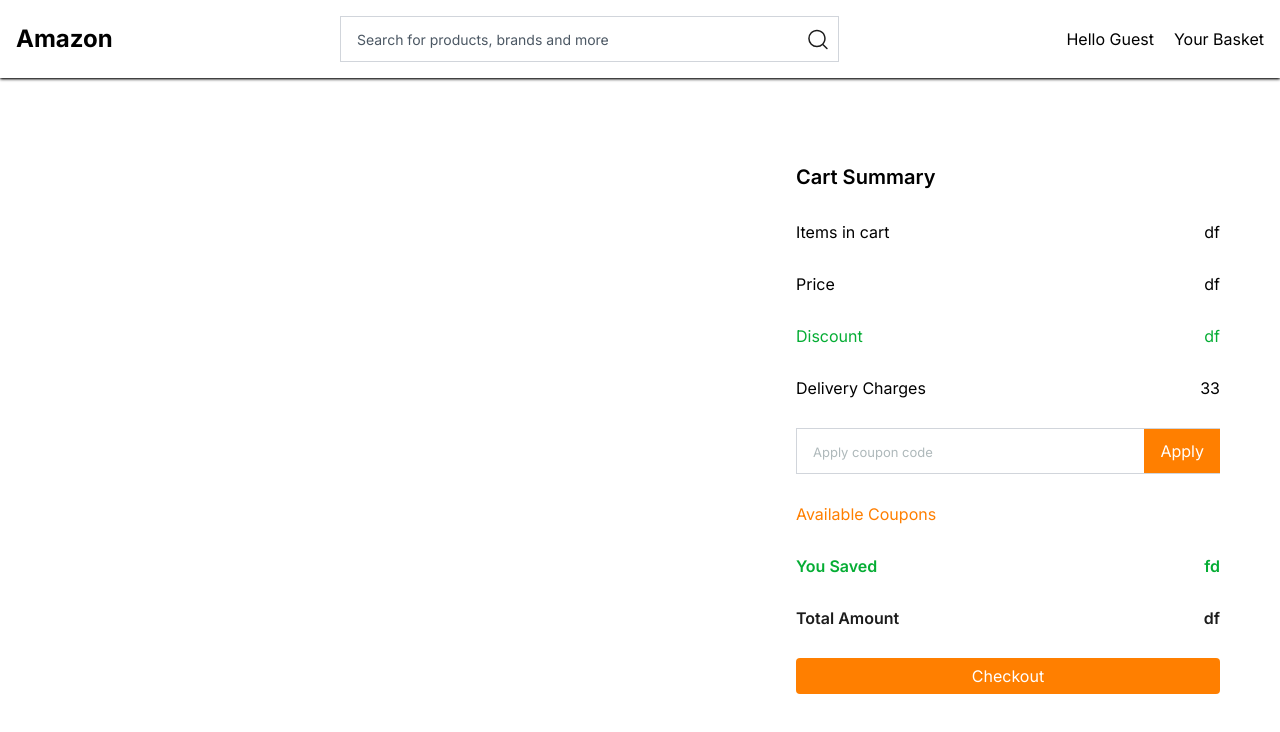
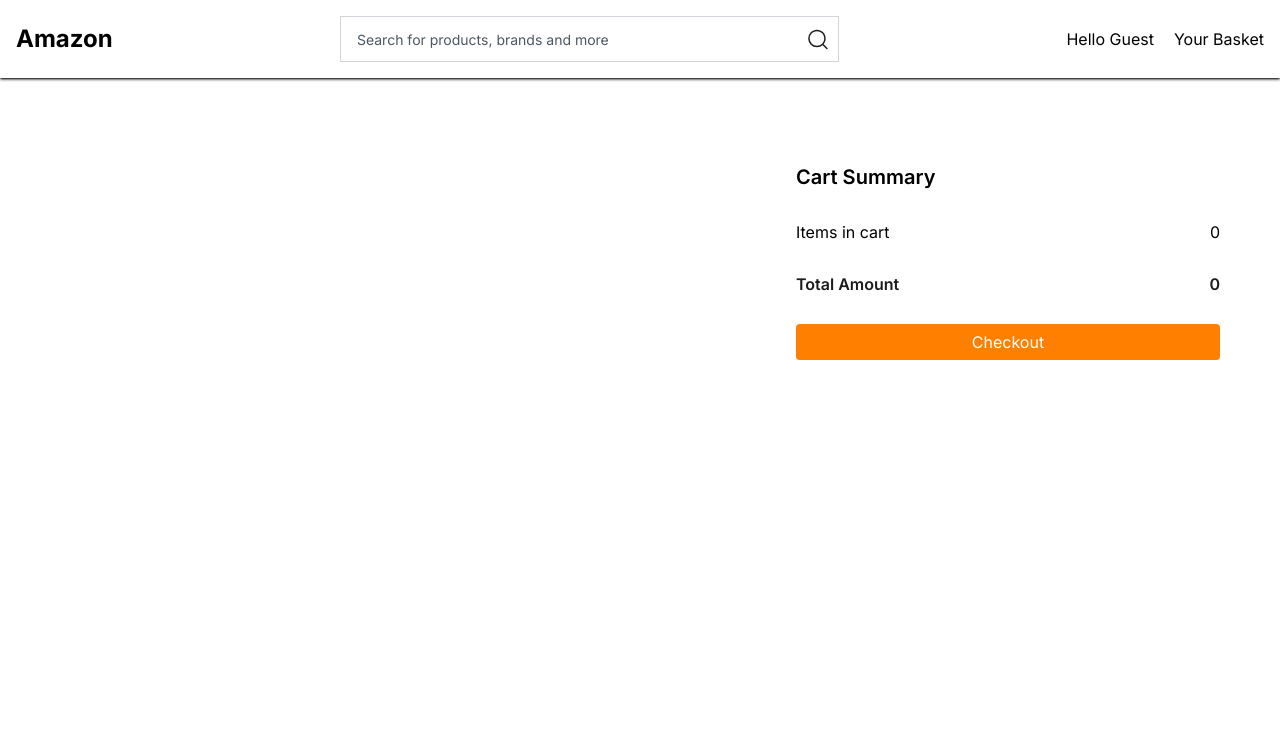
Before and after one commit to itseskimo/ecom, a Next.js app: page /cart in a window 1280 px wide. Shown: the top 732 px of the page. Built offline with nearby package versions, Linux system fonts and the light colour scheme.

Commit message:
update: subtotals integrated

```diff
--- a/src/components/checkoutItems/checkoutItems.tsx
+++ b/src/components/checkoutItems/checkoutItems.tsx
@@ -1,12 +1,12 @@
 import React from 'react'
 import { useSelector, useDispatch } from 'react-redux'
 import { RootState } from '@/redux/store';
-import { decrease, increase ,remove} from '@/redux/features/cart/CartSlice';
+import { decrease, increase, remove } from '@/redux/features/cart/CartSlice';
 const checkoutItems = () => {
     const { cartItems } = useSelector((state: RootState) => state.cart);
     const dispatch = useDispatch()
 
-    const handleRemoveFromCart = (item:Product) => {
+    const handleRemoveFromCart = (item: Product): void => {
         dispatch(remove(item));
     };
 
--- a/src/components/paymentSection/paymentSection.tsx
+++ b/src/components/paymentSection/paymentSection.tsx
@@ -1,41 +1,33 @@
 import React from 'react'
+import { useSelector, useDispatch } from 'react-redux'
+import { RootState } from '@/redux/store';
+import { useEffect } from 'react';
+import { getTotals } from '@/redux/features/cart/CartSlice';
 
 const paymentSection = () => {
+    const { cartItems, cartTotalAmount } = useSelector((state: RootState) => state.cart);
+    const dispatch = useDispatch();
+    useEffect(() => {
+        dispatch(getTotals());
+    }, [cartItems, dispatch]);
+
     return (
         <section className="bg-white p-5 flex flex-col gap-4 lg:gap-7 h-max sticky top-0">
             <h6 className="font-semibold text-[14px] sm:text-[16px] lg:text-[20px]">Cart Summary</h6>
             <div className="grid grid-cols-2 gap-4 lg:gap-7 text-[12px] sm:text-[14px] lg:text-[16px]">
 
                 <span>Items in cart</span>
-                <span className="justify-self-end">df</span>
+                <span className="justify-self-end">{cartItems.length}</span>
 
-                <span>Price</span>
-                <span className="justify-self-end">df</span>
 
-                <span className="text-[#05AD34]">Discount</span>
-                {/* <span className="justify-self-end text-[#05AD34]">{(cartTotalDiscount - cartTotalAmount).toFixed(2)}</span> */}
-                <span className="justify-self-end text-[#05AD34]">df</span>
-
-                <span>Delivery Charges</span>
-                <span className="justify-self-end">33</span>
             </div>
 
 
-            <div className='flex items-center relative  w-full text-[12px] sm:text-[14px] lg:text-[16px]'>
-                <span className="bg-[#FF7F00] absolute right-0 cursor-pointer py-[10px] px-4 text-white">Apply</span>
-                <input className='border-solid border-[1px] border-gray-300 outline-none  py-[10px] pl-4 pr-10 w-full text-[#4C5864] placeholder:text-[13px] placeholder:text-[#AFB9BB]' placeholder='Apply coupon code' />
-            </div>
 
-            <span className="text-[#FF7F00]  cursor-pointer">Available Coupons</span>
-
-            <div className="text-[#05AD34] flex items-center justify-between text-[12px] sm:text-[14px] lg:text-[16px]">
-                <span className=" font-semibold ">You Saved</span>
-                <span className=" font-semibold ">fd</span>
-            </div>
 
             <div className="flex items-center justify-between text-[12px] sm:text-[14px] lg:text-[16px]">
                 <span className="text-[#1C1C1C] font-semibold ">Total Amount</span>
-                <span className="text-[#1C1C1C] font-semibold ">df</span>
+                <span className="text-[#1C1C1C] font-semibold ">{cartTotalAmount}</span>
             </div>
 
             <button className="bg-[#FF7F00] text-white px-9 py-[6px] rounded-[4px]">Checkout</button>
--- a/src/redux/features/cart/CartSlice.tsx
+++ b/src/redux/features/cart/CartSlice.tsx
@@ -4,7 +4,7 @@
 const cartSlice = createSlice({
     name: "cart",
     initialState: {
-        cartItems: [],
+        cartItems: localStorage.getItem('cartItems') ? JSON.parse(localStorage.getItem('cartItems')!) : [],
         cartTotalAmount: 0,
         cartTotalQuantity: 0,
         cartTotalDiscount: 0,
```
